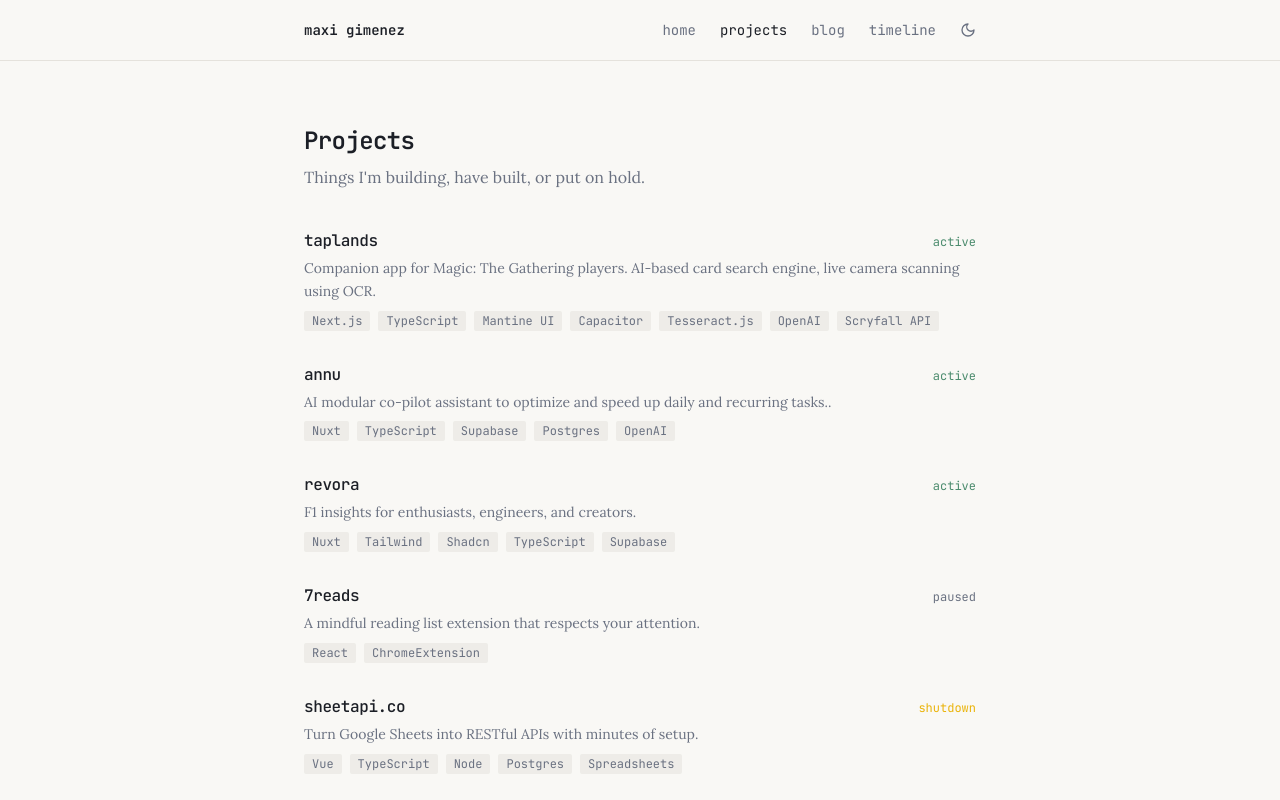
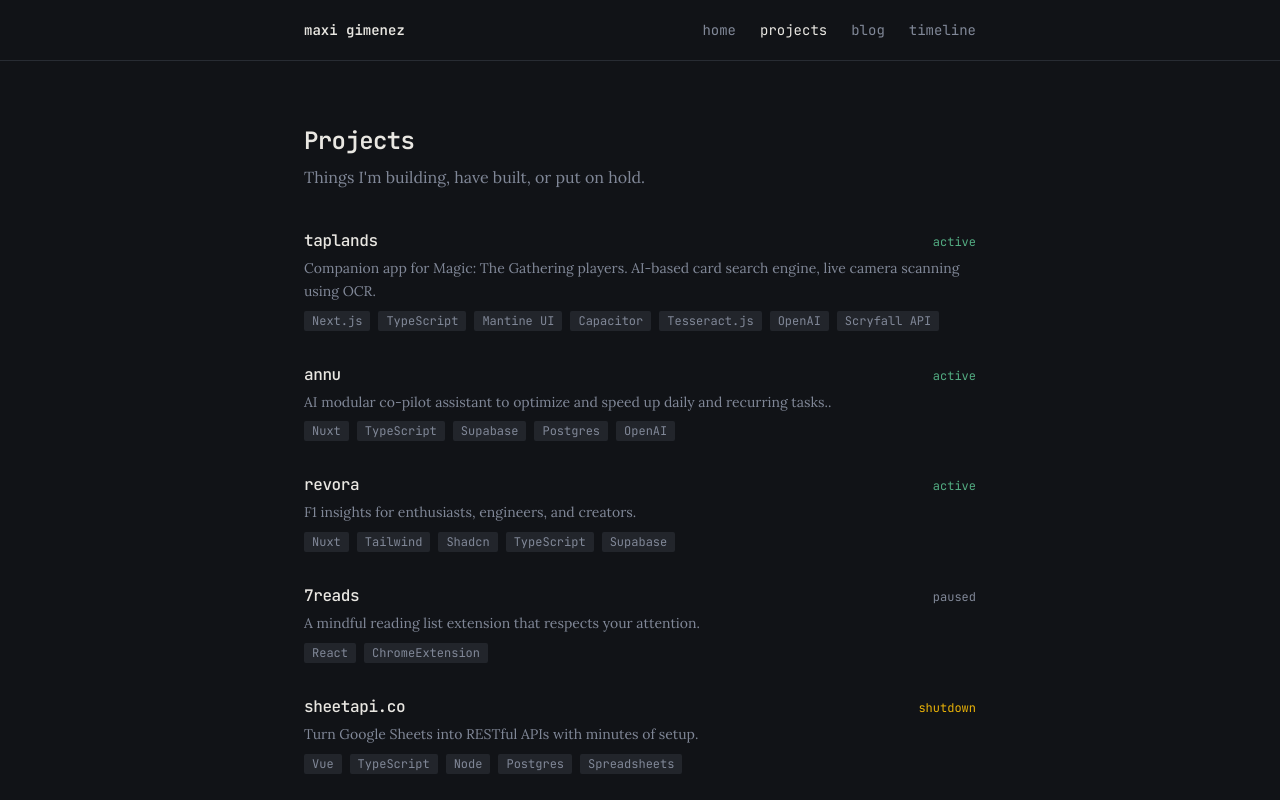
Before and after one commit to maxigimenez/www, a Next.js app: page /projects in a window 1280 px wide. Shown: the top 800 px of the page. Built offline with nearby package versions, Linux system fonts and the light colour scheme.

Commit message:
Parallax: maxigimenez/www#45 - Remove light mode toggle, only preserve dark mode. (#48)

```diff
--- a/app/globals.css
+++ b/app/globals.css
@@ -4,47 +4,6 @@
 
 @layer base {
   :root {
-    --background: 40 25% 97%;
-    --foreground: 220 15% 13%;
-
-    --card: 40 20% 95%;
-    --card-foreground: 220 15% 13%;
-
-    --popover: 40 25% 97%;
-    --popover-foreground: 220 15% 13%;
-
-    --primary: 152 30% 42%;
-    --primary-foreground: 40 25% 97%;
-
-    --secondary: 40 15% 92%;
-    --secondary-foreground: 220 15% 20%;
-
-    --muted: 40 12% 90%;
-    --muted-foreground: 220 10% 46%;
-
-    --accent: 152 25% 90%;
-    --accent-foreground: 152 30% 30%;
-
-    --destructive: 0 84.2% 60.2%;
-    --destructive-foreground: 210 40% 98%;
-
-    --border: 40 15% 88%;
-    --input: 40 15% 88%;
-    --ring: 152 30% 42%;
-
-    --radius: 0.375rem;
-
-    --sidebar-background: 40 25% 97%;
-    --sidebar-foreground: 220 15% 13%;
-    --sidebar-primary: 152 30% 42%;
-    --sidebar-primary-foreground: 40 25% 97%;
-    --sidebar-accent: 40 15% 92%;
-    --sidebar-accent-foreground: 220 15% 20%;
-    --sidebar-border: 40 15% 88%;
-    --sidebar-ring: 152 30% 42%;
-  }
-
-  .dark {
     --background: 220 15% 8%;
     --foreground: 40 15% 90%;
 
@@ -72,6 +31,8 @@
     --border: 220 12% 18%;
     --input: 220 12% 18%;
     --ring: 152 35% 50%;
+
+    --radius: 0.375rem;
 
     --sidebar-background: 220 15% 8%;
     --sidebar-foreground: 40 15% 90%;
--- a/app/layout.tsx
+++ b/app/layout.tsx
@@ -1,7 +1,6 @@
 import type { Metadata } from "next";
 import { Inter, JetBrains_Mono, Lora } from "next/font/google";
 import "@/app/globals.css";
-import { Providers } from "@/components/Providers";
 import { Navigation } from "@/components/Navigation";
 import { Footer } from "@/components/Footer";
 
@@ -33,9 +32,8 @@ export default function RootLayout({
   children: React.ReactNode;
 }) {
   return (
-    <html lang="en" suppressHydrationWarning>
+    <html lang="en" className="dark">
       <body className={`${inter.variable} ${jetbrainsMono.variable} ${lora.variable} font-sans antialiased`}>
-        <Providers>
         <div className="min-h-screen flex flex-col">
           <Navigation />
           <main className="flex-1">
@@ -45,7 +43,6 @@ export default function RootLayout({
           </main>
           <Footer />
         </div>
-        </Providers>
       </body>
     </html>
   );
--- a/components/Navigation.tsx
+++ b/components/Navigation.tsx
@@ -2,9 +2,6 @@
 
 import Link from 'next/link';
 import { usePathname } from 'next/navigation';
-import { useTheme } from 'next-themes';
-import { Moon, Sun } from 'lucide-react';
-import { useEffect, useState } from 'react';
 
 const navLinks = [
   { href: '/', label: 'home' },
@@ -15,13 +12,6 @@ const navLinks = [
 
 export function Navigation() {
   const pathname = usePathname();
-  const { theme, setTheme } = useTheme();
-  const [mounted, setMounted] = useState(false);
-
-  // Avoid hydration mismatch
-  useEffect(() => {
-    setMounted(true);
-  }, []);
 
   return (
     <header className="border-b border-border">
@@ -43,16 +33,6 @@ export function Navigation() {
               {link.label}
             </Link>
           ))}
-          {mounted && (
-            <button
-              onClick={() => setTheme(theme === 'dark' ? 'light' : 'dark')}
-              className="text-muted-foreground hover:text-foreground transition-colors"
-              aria-label="Toggle theme"
-            >
-              <Sun className="h-4 w-4 hidden dark:block" />
-              <Moon className="h-4 w-4 block dark:hidden" />
-            </button>
-          )}
         </nav>
       </div>
     </header>
--- a/components/Providers.tsx
+++ /dev/null
@@ -1,11 +0,0 @@
-'use client';
-
-import { ThemeProvider } from "next-themes";
-
-export function Providers({ children }: { children: React.ReactNode }) {
-  return (
-    <ThemeProvider attribute="class" defaultTheme="system" enableSystem>
-      {children}
-    </ThemeProvider>
-  );
-}
```
Lines whose indentation alone changed are shown as unchanged.
